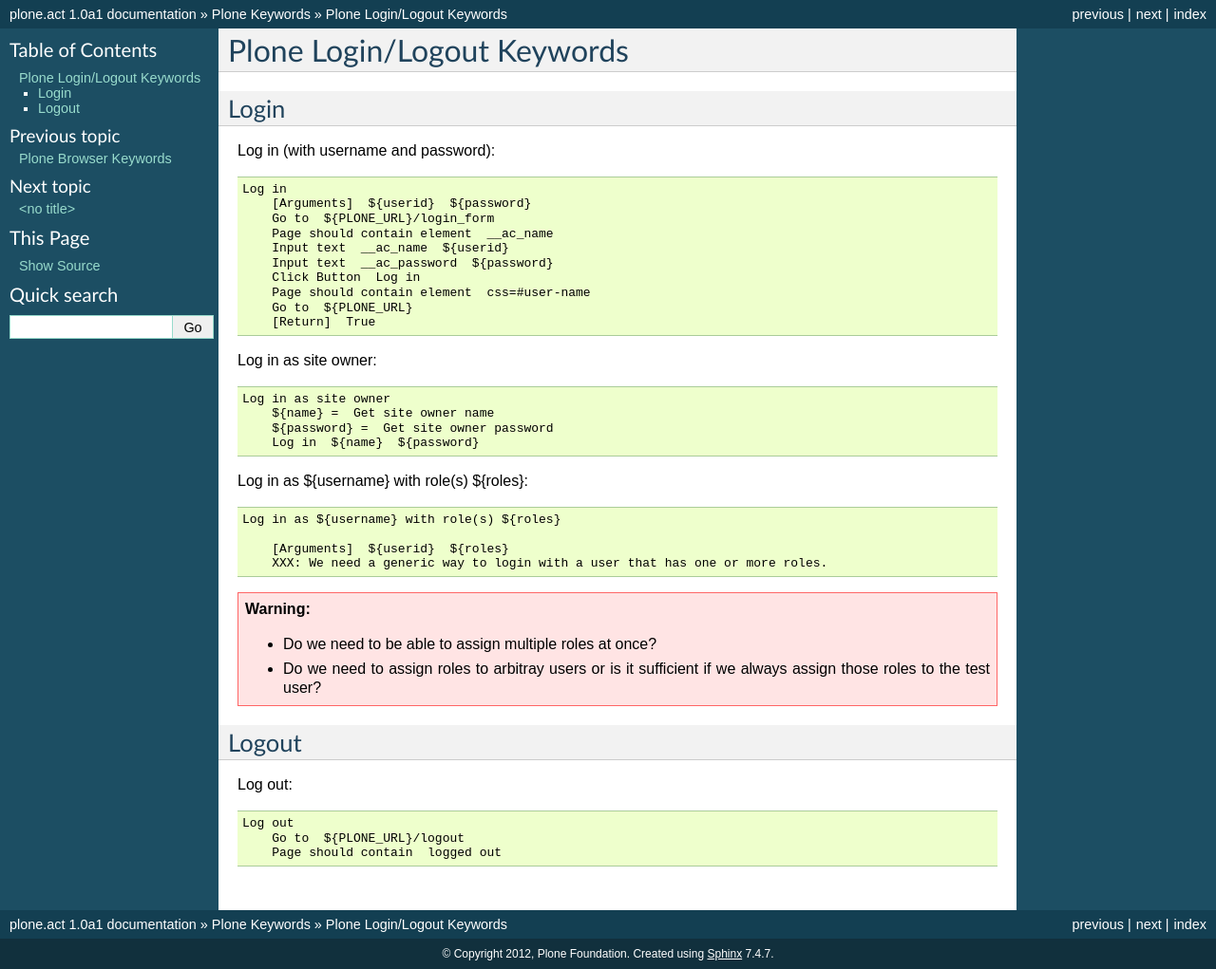
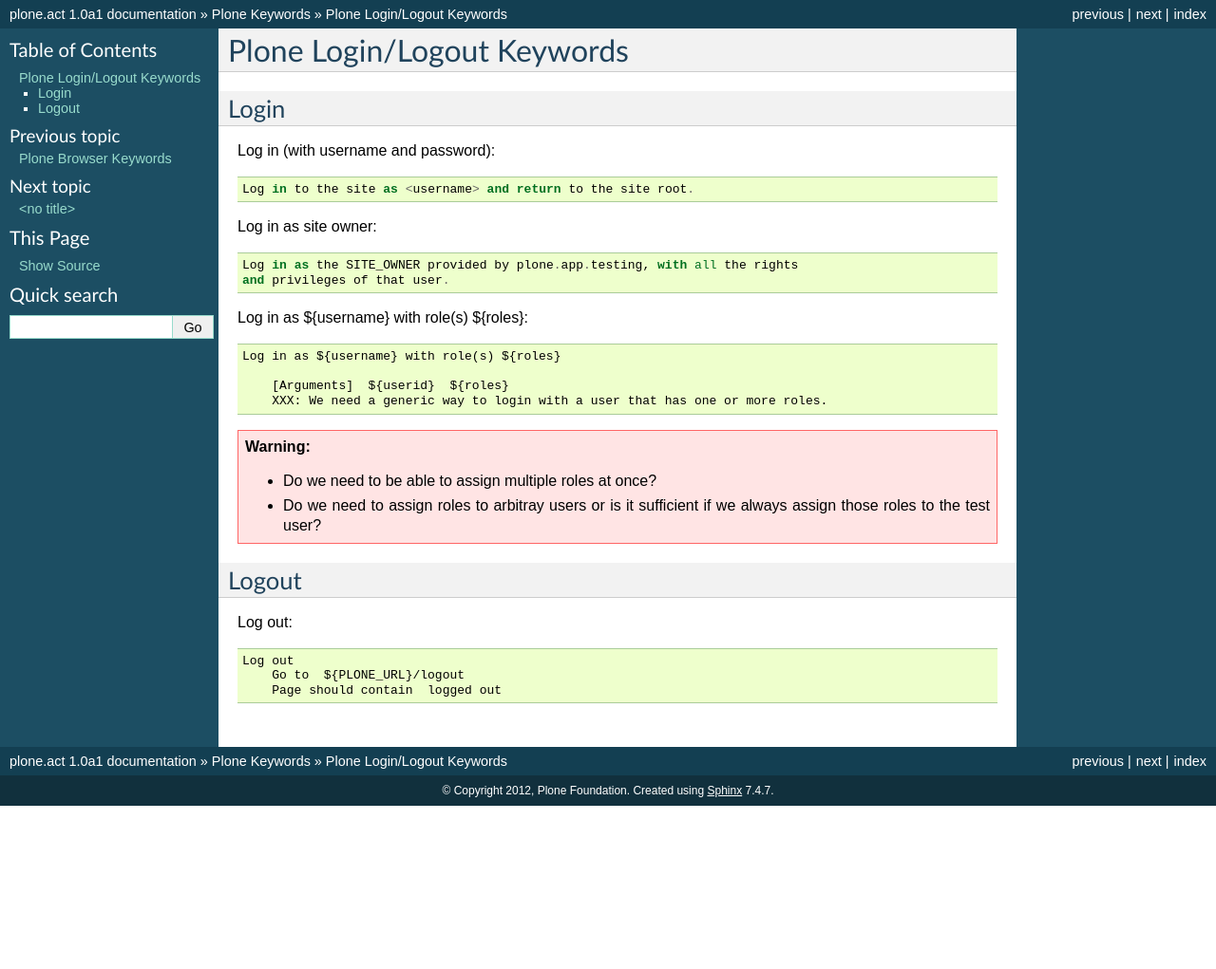
Before and after one commit to plone/plone.app.robotframework, a Sphinx documentation site: the page built from docs/source/plone-keywords/login.rst, in a window 1280 px wide. Shown: the whole page at 95% size. Built offline with Sphinx 7.4.7, drawn with Linux system fonts in a browser that asks for light colours; after the commit the page ends 900 px from its top, so only the background shows below that.

Commit message:
* update 'Log in' keyword so that it is not a test (tests and keywords should be kept separate)  * update login keywords documentation to provide description of keyword function, not implementation details  * make TODO notes in index.rst about needed documentation.

```diff
--- a/docs/source/index.rst
+++ b/docs/source/index.rst
@@ -32,6 +32,11 @@
 - Describe/investigate different ways of writing higher-level Plone keywords (standard robot vs. BDD, given-when-then)
 - Write documentation for selenium2library keywords (tisto).
 - Write documentation for Plone keywords. (Should we use robot framework tools to do this and then simply reference them? Ed)
+- Write documentation about separating Keywords and Tests
+  - What is the difference between a keyword and a test
+  - Keywords should be for test setup or running, but should not themselves
+    test things.  This way failures will be pointing to functionality and not
+    be across multiple tests.
 
 Contents:
 
--- a/docs/source/plone-keywords/login.rst
+++ b/docs/source/plone-keywords/login.rst
@@ -7,23 +7,12 @@
 
 Log in (with username and password)::
 
-    Log in
-        [Arguments]  ${userid}  ${password}
-        Go to  ${PLONE_URL}/login_form
-        Page should contain element  __ac_name
-        Input text  __ac_name  ${userid}
-        Input text  __ac_password  ${password}
-        Click Button  Log in
-        Page should contain element  css=#user-name
-        Go to  ${PLONE_URL}
-        [Return]  True
+    Log in to the site as <username> and return to the site root.
 
 Log in as site owner::
 
-    Log in as site owner
-        ${name} =  Get site owner name
-        ${password} =  Get site owner password
-        Log in  ${name}  ${password}
+    Log in as the SITE_OWNER provided by plone.app.testing, with all the rights
+    and privileges of that user.
 
 Log in as ${username} with role(s) ${roles}::
 
```
Also changed, not shown: 1 other file.
